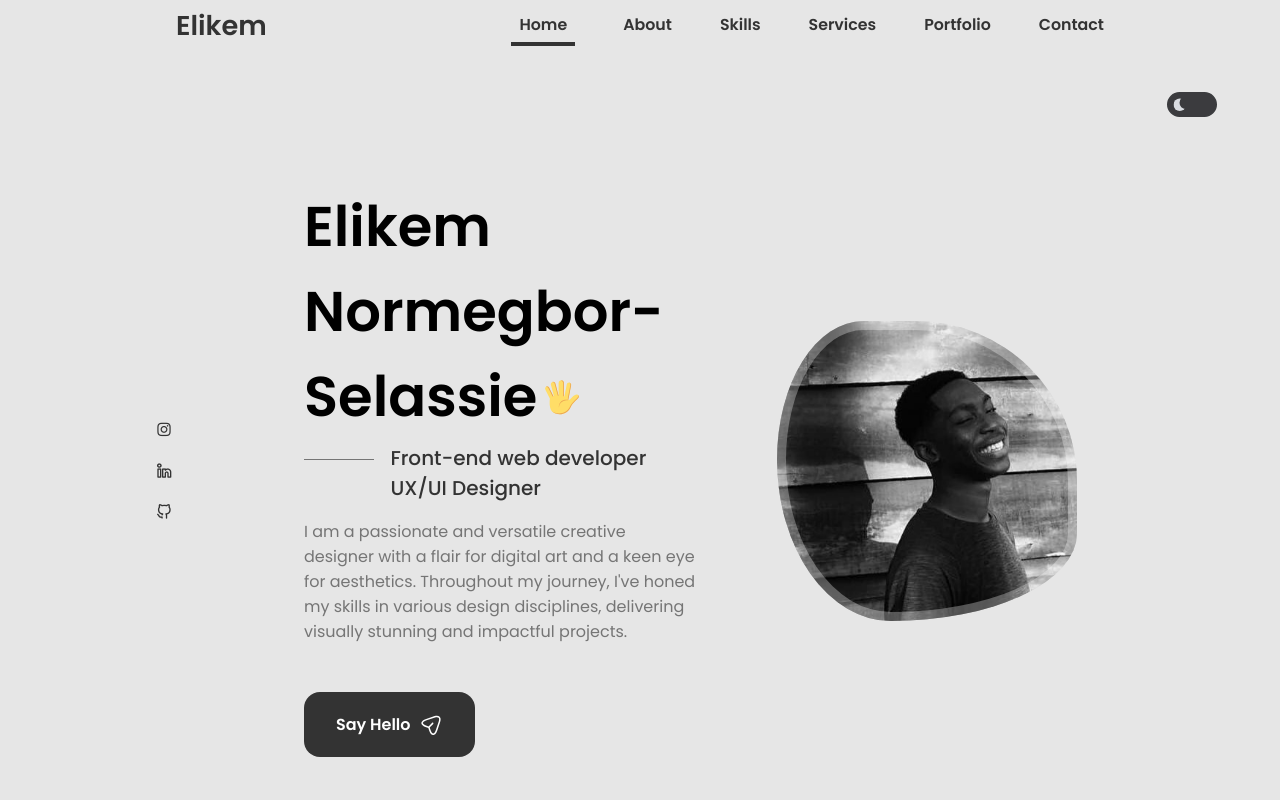
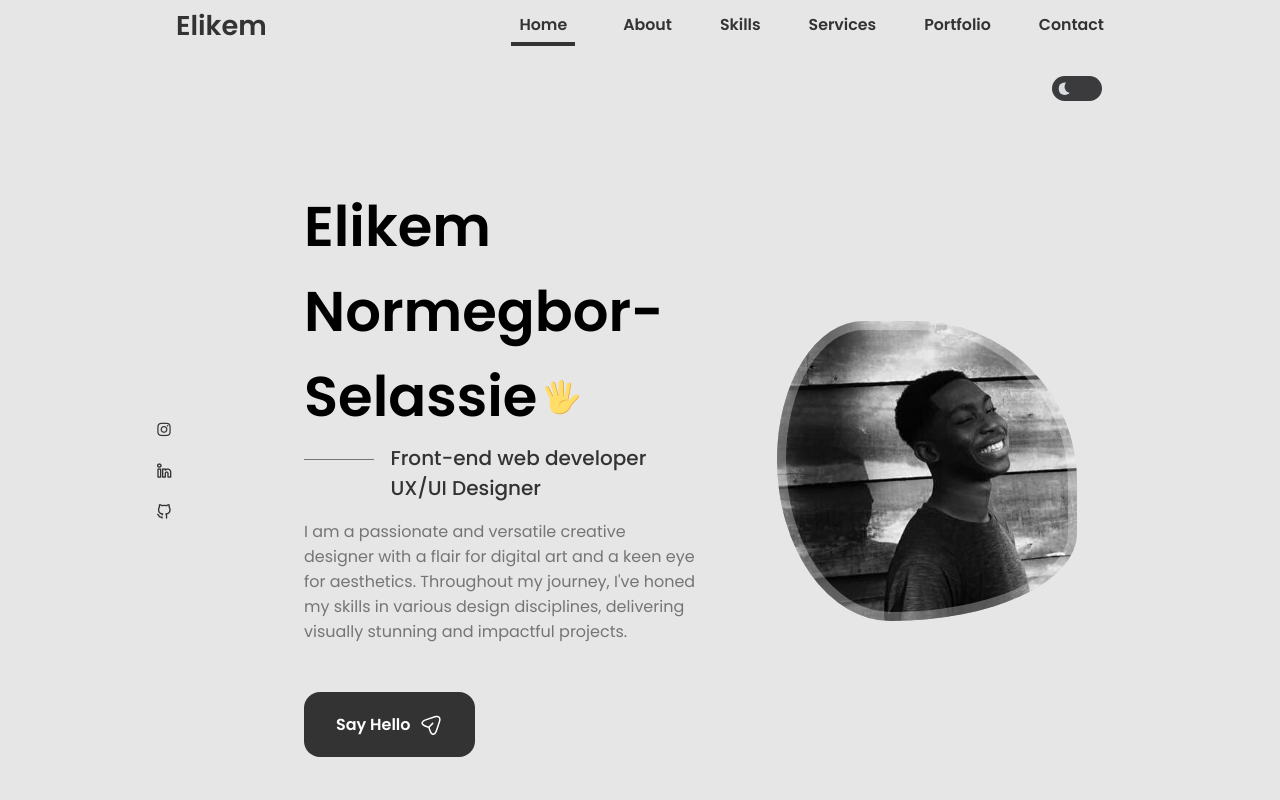
Before and after one commit to Mreselassie001/Portfolio, a React (Create React App) app: page / in a window 1280 px wide. Shown: the top 800 px of the page. Built offline with nearby package versions, Linux system fonts and the light colour scheme.

Commit message:
26/08/23 3:13am

```diff
--- a/src/components/mode/mode.css
+++ b/src/components/mode/mode.css
@@ -3,11 +3,13 @@
   width: 100px;
   --light: #d8dbe0;
   --dark: #28292c;
-  --link: rgb(27, 129, 112);
-  --link-hover: rgb(24, 94, 82);
-  left: 81%;
-  bottom: 88%;
-
+  /* --link: rgb(27, 129, 112);
+  --link-hover: rgb(24, 94, 82); */
+  left: 80%;
+  /* bottom: 88%; */
+  position: fixed;
+  right: 5rem;
+  bottom: 90%;
   opacity: 0.9;
   scale: 0.5;
 }
@@ -68,7 +70,7 @@
 
 @media screen and (max-width: 1492px) {
   .toggle-switch {
-    left: 89%;
+    left: 80%;
     padding: 0.25rem 0.4rem;
     /* bottom: 87%; */
   }
```
